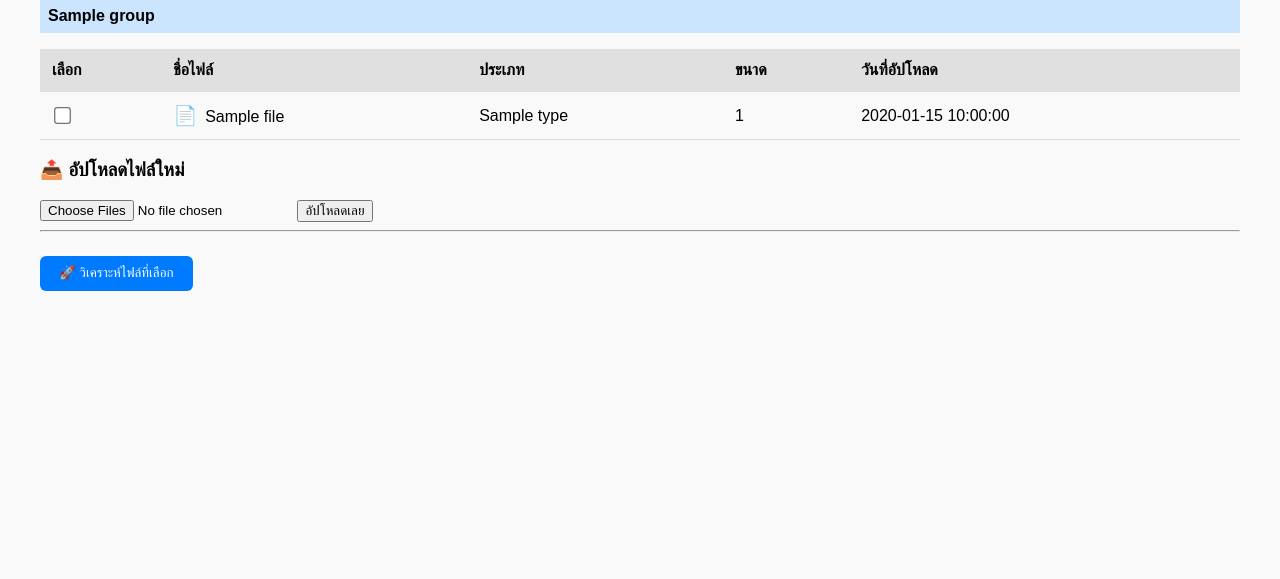
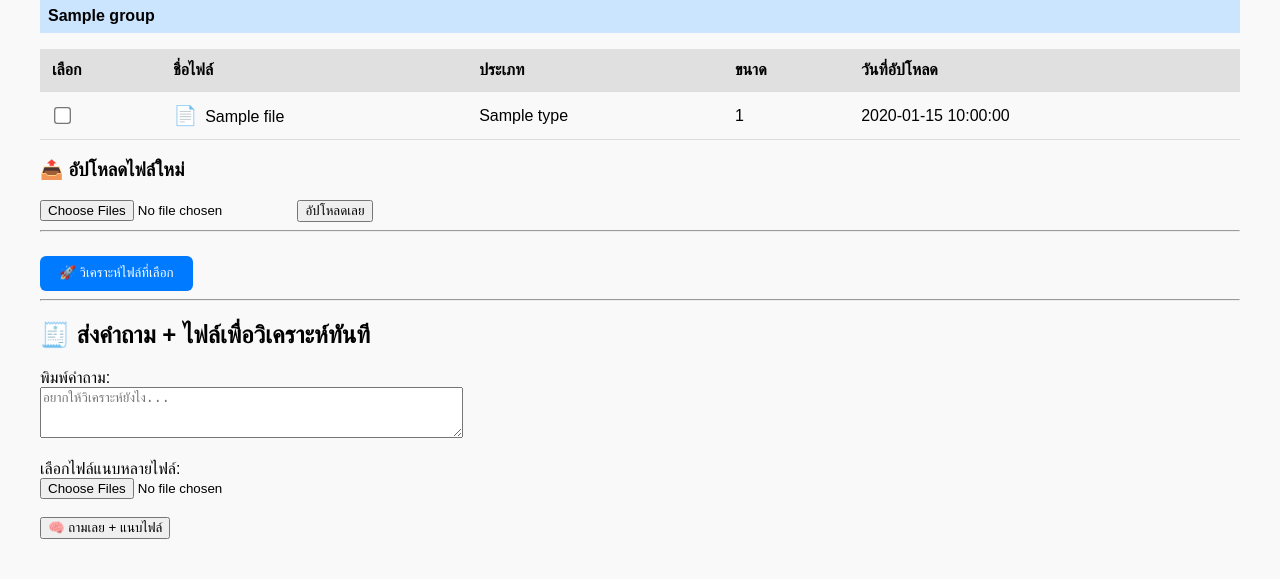
Before and after one commit to thammarongsak/waibon, a Python web app: template templates/upload_panel.html in a window 1280 px wide. Shown: the part 273-852 px from the top of the page. Before the commit the page ends 564 px from the top, so only its background shows below. Run offline with Jinja, Linux system fonts and the light colour scheme; the template is opened without the code that fills it: most values are stand-ins (such as "Sample title", 1, 10 or a date in 2020).

Commit message:
Update upload_panel.html

```diff
--- a/templates/upload_panel.html
+++ b/templates/upload_panel.html
@@ -63,6 +63,18 @@
 
         <button type="submit" class="btn">🚀 วิเคราะห์ไฟล์ที่เลือก</button>
     </form>
+<hr>
+<h2>🧾 ส่งคำถาม + ไฟล์เพื่อวิเคราะห์ทันที</h2>
+
+<form action="/ask_files" method="POST" enctype="multipart/form-data">
+  <label for="question">พิมพ์คำถาม:</label><br>
+  <textarea name="question" rows="3" cols="50" placeholder="อยากให้วิเคราะห์ยังไง..."></textarea><br><br>
+
+  <label for="newfile">เลือกไฟล์แนบหลายไฟล์:</label><br>
+  <input type="file" name="newfile" multiple><br><br>
+
+  <button type="submit">🧠 ถามเลย + แนบไฟล์</button>
+</form>
 
 </body>
 </html>
```
